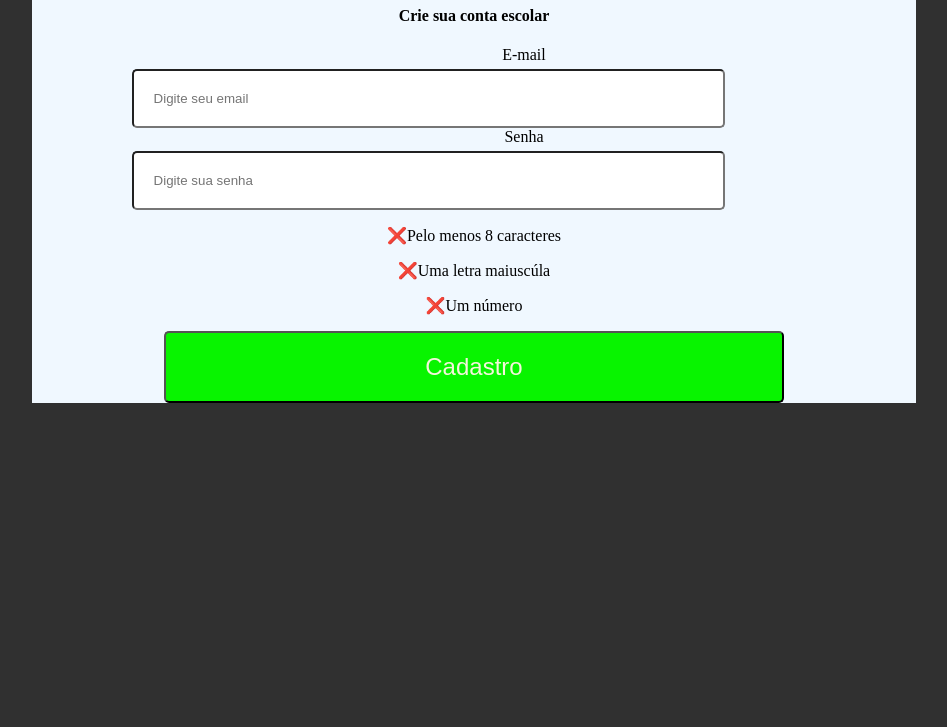
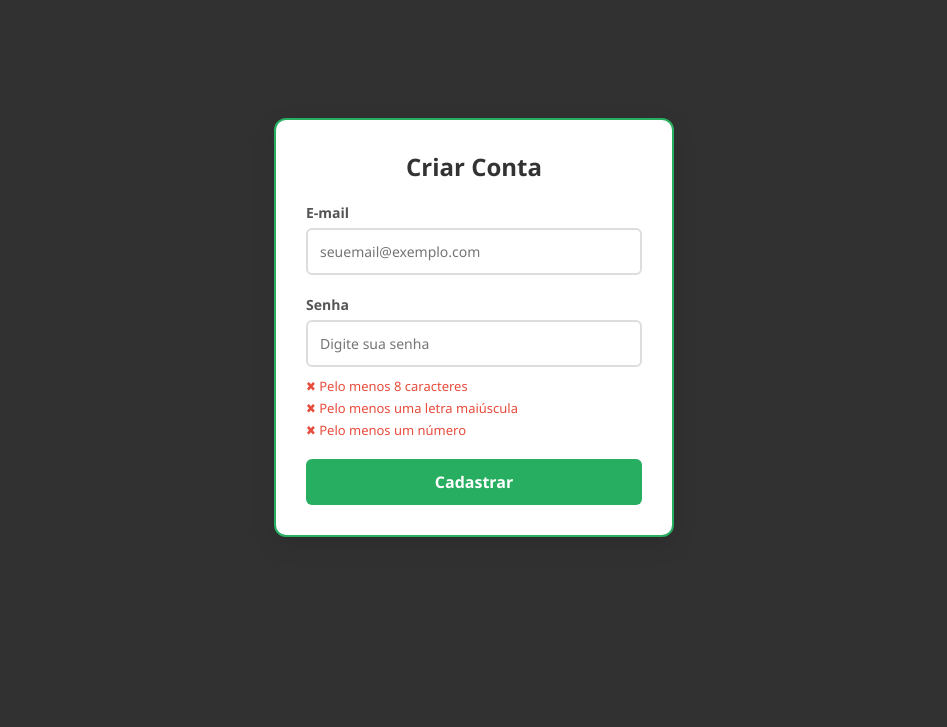
Before and after one commit to Vitinhoz08/cadastro, a plain HTML site: page index.html in a window 1280 px wide. Shown: the part 73-800 px from the top of the page, without its empty margins (166-1113 px from the left). Drawn offline with Linux system fonts and the light colour scheme.

Commit message:
Add files via upload

```diff
--- a/index.css
+++ b/index.css
@@ -1,29 +1,108 @@
-body {
-    background-color: rgb(48, 48, 48);
+* {
+  box-sizing: border-box;
+  margin: 0;
+  padding: 0;
+  font-family: 'Segoe UI', Tahoma, Geneva, Verdana, sans-serif;
 }
 
-#card {
-    background-color: aliceblue;
-    width: 70%;
-    margin: 0 auto;
-    text-align: center;
+body {
+  background-color: #313131;
+  min-height: 100vh;
+  display: flex;
+  justify-content: center;
+  align-items: center;
 }
 
-#dados {
-    display: flex;
-    flex-direction: column;
-    gap: 5px;
-    margin-left: 100px;
+.card-cadastro {
+  background: #ffffff;
+  padding: 30px;
+  border-radius: 12px;
+  box-shadow: 0 8px 24px rgba(0, 0, 0, 0.1);
+  width: 100%;
+  max-width: 400px;
+  border: 2px solid #27ae60;
 }
 
-input {
-    padding: 20px;
-    border-radius: 5px;
-    width: 70%;
+.card-cadastro h2 {
+  margin-bottom: 20px;
+  color: #333333;
+  text-align: center;
 }
 
-#botão {
-    background-color: rgb(8, 244, 0);
-    color: beige;
-    font-size: x-large;
+.grupo-campo {
+  margin-bottom: 20px;
 }
+
+.grupo-campo label {
+  display: block;
+  margin-bottom: 6px;
+  color: #555555;
+  font-weight: 600;
+  font-size: 14px;
+}
+
+.grupo-campo input {
+  width: 100%;
+  padding: 12px;
+  border: 2px solid #dddddd;
+  border-radius: 6px;
+  font-size: 14px;
+  outline: none;
+  transition: border-color 0.3s;
+}
+
+.grupo-campo input:focus {
+  border-color: #27ae60;
+}
+
+.mensagem-ajuda {
+  display: block;
+  margin-top: 5px;
+  font-size: 12px;
+  color: #27ae60;
+}
+
+/* Regras de validação visual */
+.lista-requisitos {
+  list-style: none;
+  margin-top: 10px;
+}
+
+.lista-requisitos li {
+  font-size: 13px;
+  margin-bottom: 4px;
+  transition: color 0.3s;
+}
+
+.lista-requisitos li.invalido {
+  color: #e74c3c;
+}
+
+.lista-requisitos li.invalido::before {
+  content: "✖ ";
+}
+
+.lista-requisitos li.valido {
+  color: #27ae60;
+}
+
+.lista-requisitos li.valido::before {
+  content: "✔ ";
+}
+
+button {
+  width: 100%;
+  padding: 12px;
+  background-color: #27ae60;
+  color: white;
+  border: none;
+  border-radius: 6px;
+  font-size: 16px;
+  font-weight: bold;
+  cursor: pointer;
+  transition: background-color 0.3s;
+}
+
+button:hover {
+  background-color: #9bfe07;
+}
--- a/index.html
+++ b/index.html
@@ -1,37 +1,41 @@
 <!DOCTYPE html>
-<html lang="en">
-
+<html lang="pt-BR">
 <head>
   <meta charset="UTF-8">
   <meta name="viewport" content="width=device-width, initial-scale=1.0">
-    <title>Document</title>
+  <title>Cadastro Inteligente</title>
   <link rel="stylesheet" href="index.css">
 </head>
+<body>
 
-<body>
-    <div id="card">
-        <div>
-            <h1>Cadastro</h1>
-            <h4>Crie sua conta escolar</h4>
-        </div>
-        <div id="dados">
-            <label for="">E-mail</label>
-            <input type="text" placeholder="Digite seu email">
-        </div>
-        <div id="dados">
-            <label for="">Senha</label>
-            <input type="password" placeholder="Digite sua senha">
+  <div class="card-cadastro">
+    <h2>Criar Conta</h2>
+
+    <form id="form-cadastro">
+      <!-- Campo de E-mail (O Ajudante) -->
+      <div class="grupo-campo">
+        <label for="email">E-mail</label>
+        <input type="email" id="email" placeholder="seuemail@exemplo.com" required>
+        <small class="mensagem-ajuda" id="ajuda-email"></small>
       </div>
 
-        <div>
-            <p>❌Pelo menos 8 caracteres</p>
-            <p>❌Uma letra maiuscúla</p>
-            <p>❌Um número</p>
-        </div>
-        <div>
-            <input type="submit" value="Cadastro" id="botão">
-        </div>
+      <!-- Campo de Senha (O Fiscal) -->
+      <div class="grupo-campo">
+        <label for="senha">Senha</label>
+        <input type="password" id="senha" placeholder="Digite sua senha" required>
+
+        <!-- Requisitos da Senha -->
+        <ul class="lista-requisitos">
+          <li id="req-tamanho" class="invalido">Pelo menos 8 caracteres</li>
+          <li id="req-maiuscula" class="invalido">Pelo menos uma letra maiúscula</li>
+          <li id="req-numero" class="invalido">Pelo menos um número</li>
+        </ul>
       </div>
 
+      <button type="submit" id="btn-cadastrar">Cadastrar</button>
+    </form>
+  </div>
+
+  <script src="script.js"></script>
 </body>
 </html>
--- /dev/null
+++ b/script.js
@@ -0,0 +1,60 @@
+// Seleção dos elementos do DOM
+const inputEmail = document.getElementById('email');
+const ajudaEmail = document.getElementById('ajuda-email');
+
+const inputSenha = document.getElementById('senha');
+const reqTamanho = document.getElementById('req-tamanho');
+const reqMaiuscula = document.getElementById('req-maiuscula');
+const reqNumero = document.getElementById('req-numero');
+
+// 1. O AJUDANTE (Campo de E-mail)
+// O evento 'change' dispara quando o usuário termina de digitar e sai do campo
+inputEmail.addEventListener('change', () => {
+  const emailOriginal = inputEmail.value;
+
+  // Remove espaços no início e fim (.trim()) e converte para minúsculas (.toLowerCase())
+  const emailCorrigido = emailOriginal.trim().toLowerCase();
+
+  // Se houve alteração no texto, atualiza o campo e avisa o usuário
+  if (emailOriginal !== emailCorrigido) {
+    inputEmail.value = emailCorrigido;
+    ajudaEmail.textContent = "E-mail formatado automaticamente!";
+  } else {
+    ajudaEmail.textContent = "";
+  }
+});
+
+// 2. O FISCAL (Campo de Senha)
+// O evento 'input' valida a senha em tempo real conforme o usuário digita
+inputSenha.addEventListener('input', () => {
+  const senha = inputSenha.value;
+
+  // Regra 1: Pelo menos 8 caracteres
+  if (senha.length >= 8) {
+    reqTamanho.classList.remove('invalido');
+    reqTamanho.classList.add('valido');
+  } else {
+    reqTamanho.classList.remove('valido');
+    reqTamanho.classList.add('invalido');
+  }
+
+  // Regra 2: Pelo menos uma letra maiúscula
+  const temMaiuscula = /[A-Z]/.test(senha);
+  if (temMaiuscula) {
+    reqMaiuscula.classList.remove('invalido');
+    reqMaiuscula.classList.add('valido');
+  } else {
+    reqMaiuscula.classList.remove('valido');
+    reqMaiuscula.classList.add('invalido');
+  }
+
+  // Regra 3: Pelo menos um número
+  const temNumero = /[0-9]/.test(senha);
+  if (temNumero) {
+    reqNumero.classList.remove('invalido');
+    reqNumero.classList.add('valido');
+  } else {
+    reqNumero.classList.remove('valido');
+    reqNumero.classList.add('invalido');
+  }
+});
```
Lines whose indentation alone changed are shown as unchanged.
